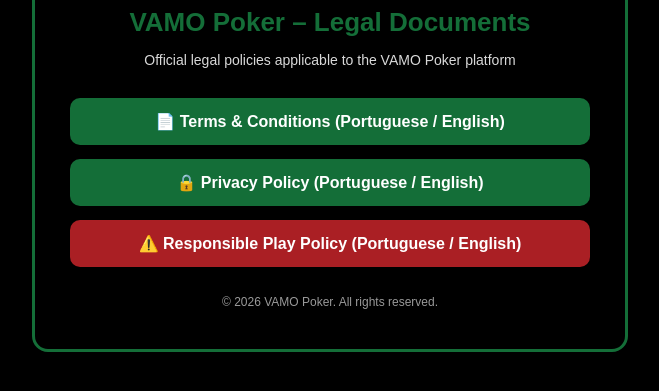
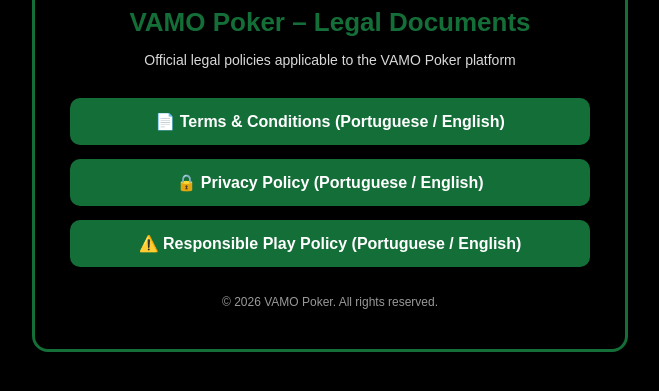
Before and after one commit to Famagusta961/vamopoker-legal, a plain HTML site: page index.html in a window 1280 px wide. Shown: the part 299-690 px from the top of the page, without its empty margins (310-969 px from the left). Drawn offline with Linux system fonts and the light colour scheme.

Commit message:
Update index.html

```diff
--- a/index.html
+++ b/index.html
@@ -65,7 +65,7 @@
     }
 
     .warning {
-      background-color: #AA1F24;
+      background-color: #146E38;
     }
 
     .footer {
```
